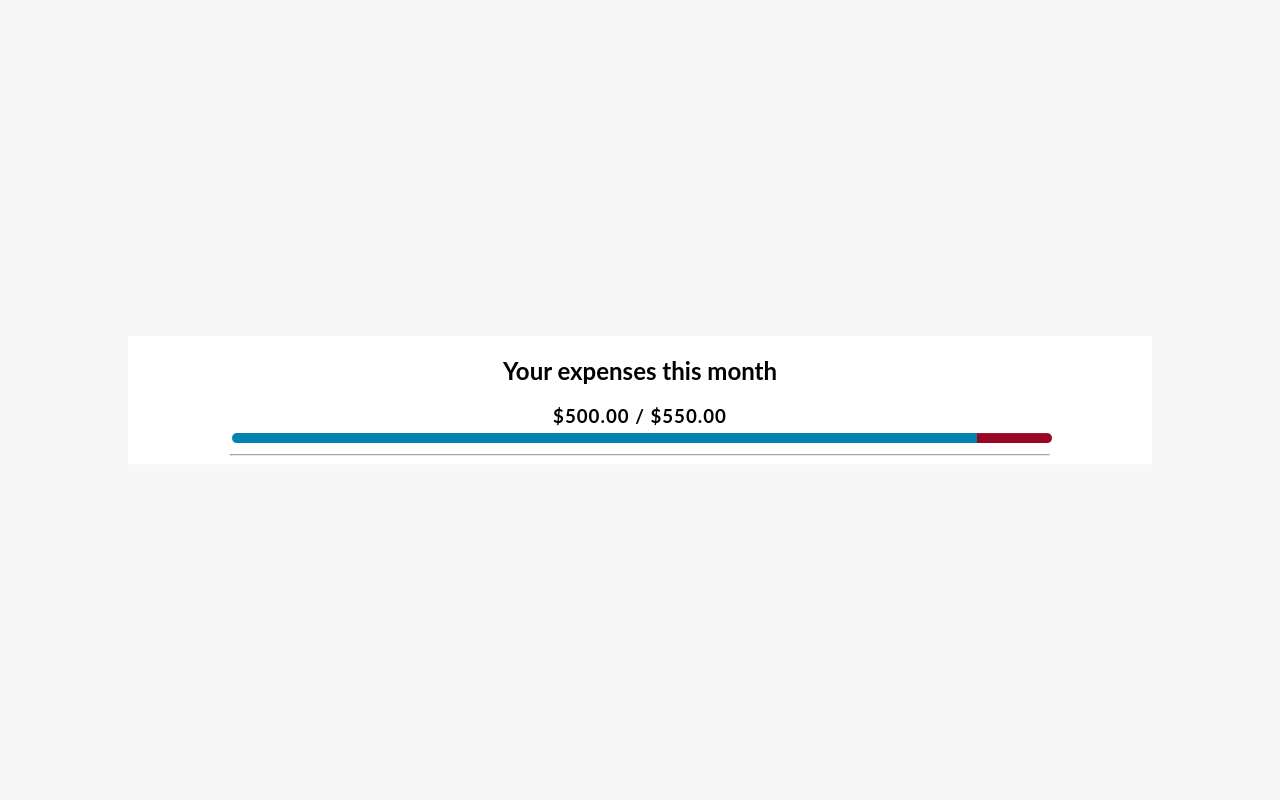
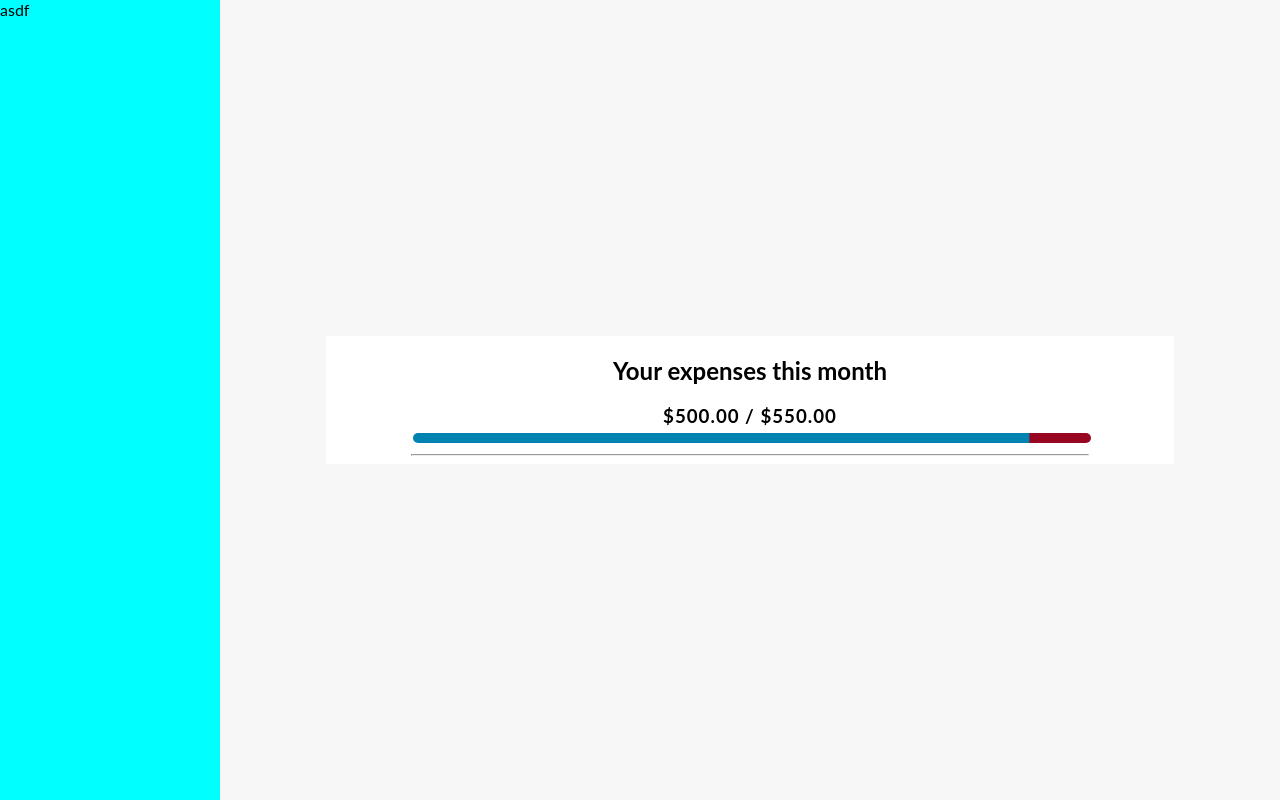
Before and after one commit to jackyliu0101/budget-app-react, a React (Create React App) app: page / in a window 1280 px wide. Built offline with nearby package versions, Linux system fonts and the light colour scheme.

Commit message:
started making sidePanel

```diff
--- a/src/App.css
+++ b/src/App.css
@@ -1,6 +1,15 @@
 body {
   background-color: #f7f7f7;
   font-family: 'Lato', sans-serif;
+  margin: 0;
+  padding: 0;
+}
+
+.App {
+  height: 100vh;
+  display: flex;
+  flex-direction: row;
+  padding-left: 220px;
 }
 
 button {
@@ -68,3 +77,12 @@ input[type='range']::-webkit-slider-runnable-track {
 .progress.bg-red {
   background: #990622;
 }
+
+.sidePanel {
+  height: 100%;
+  width: 220px;
+  background-color: aqua;
+  position: fixed;
+  left: 0;
+  z-index: 999;
+}
--- a/src/App.js
+++ b/src/App.js
@@ -1,9 +1,11 @@
 import './App.css';
 import { Overview } from './components/Overview';
+import { SidePanel } from './components/SidePanel';
 
 function App() {
   return (
-    <div>
+    <div className="App">
+      <SidePanel />
       <Overview />
     </div>
   )
--- a/src/components/Overview.css
+++ b/src/components/Overview.css
@@ -5,10 +5,6 @@
   align-items: center;
   text-align: center;
   justify-content: center;
-  position: absolute;
-  left: 50%;
-  top: 50%;
-  transform: translate(-50%, -50%);
   width: 80%;
   margin: auto;
 }
--- /dev/null
+++ b/src/components/SidePanel.js
@@ -0,0 +1,5 @@
+export const SidePanel = () => {
+  return (
+    <div className="sidePanel"> asdf </div>
+  )
+}
```
